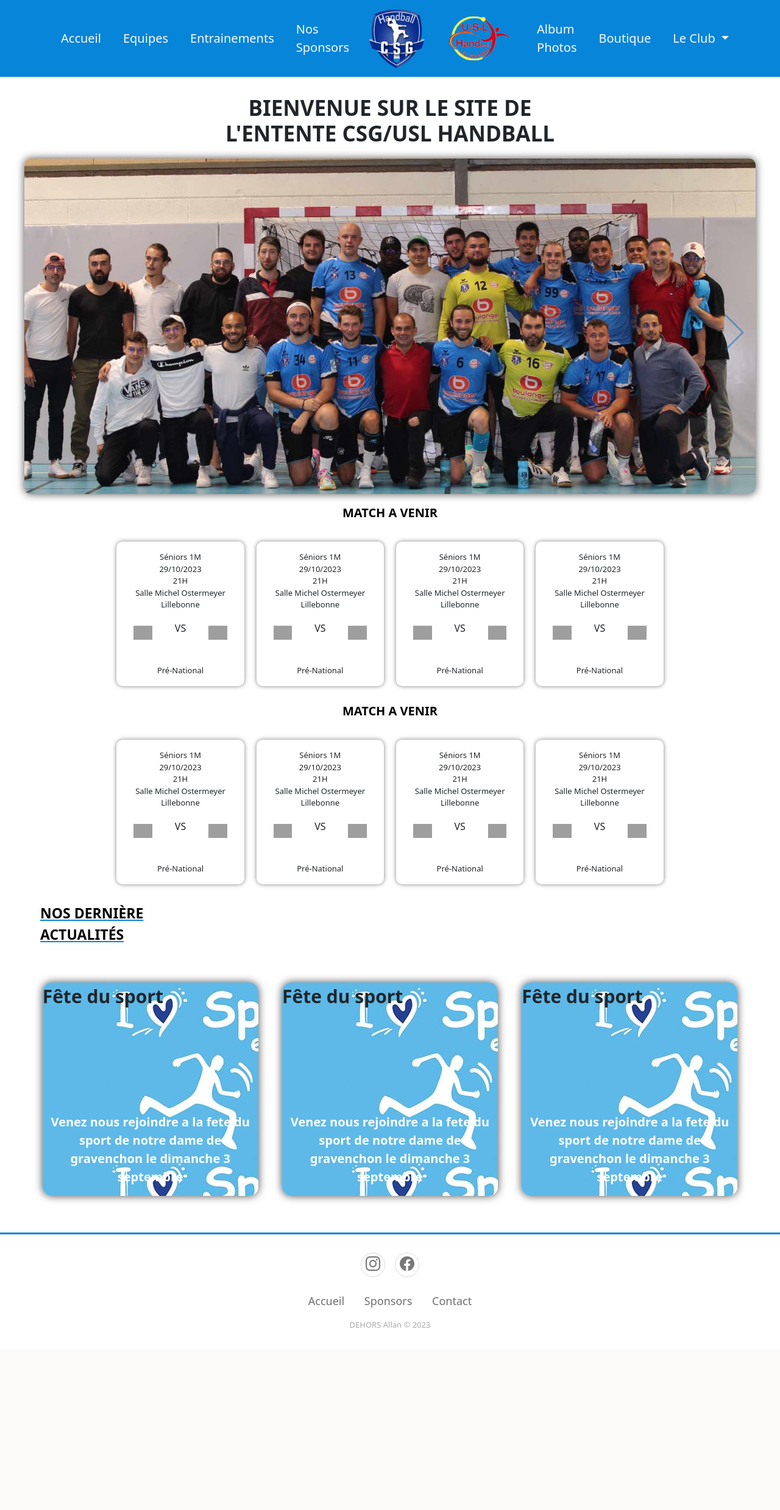
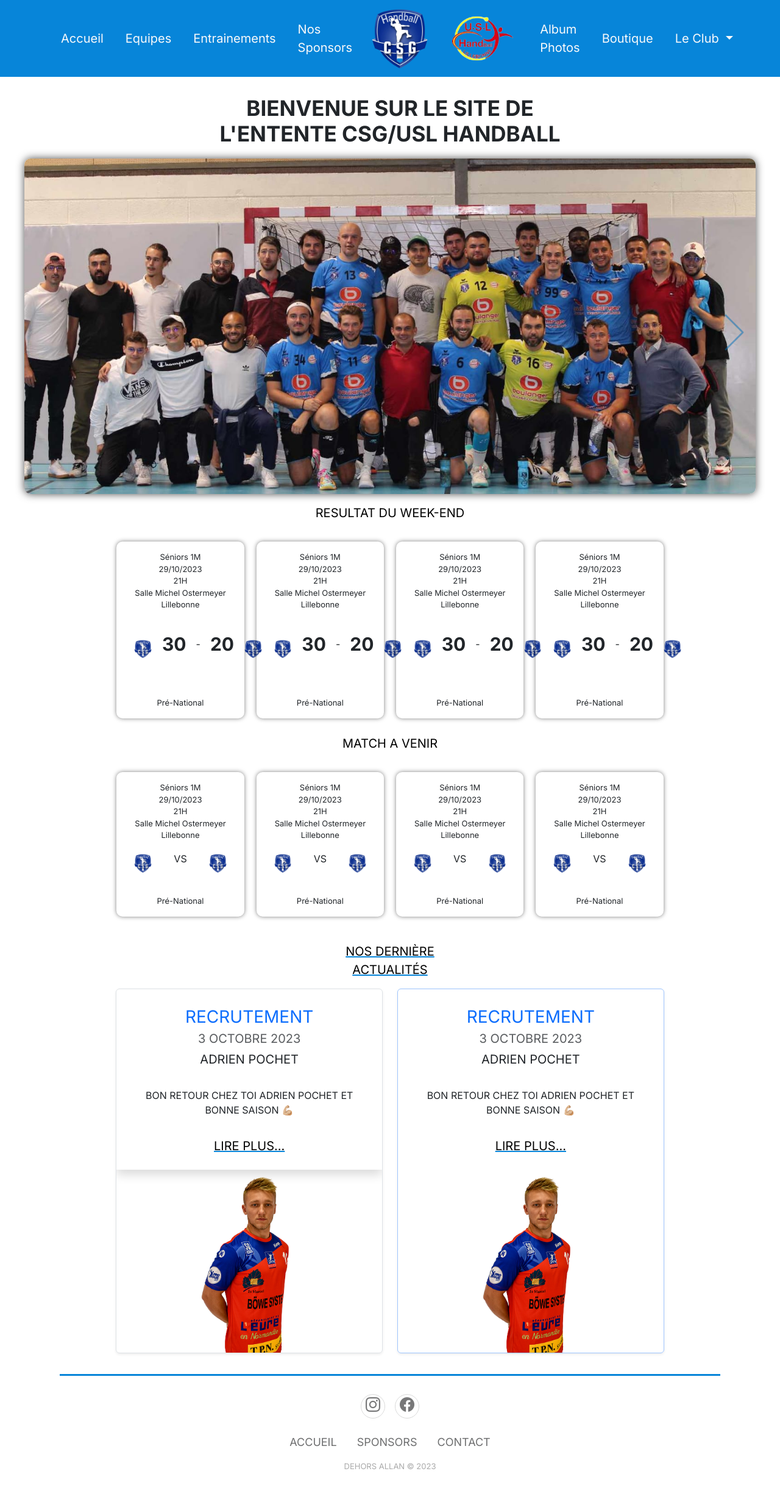
Before and after one commit to AllanDHS/CSG-USL, a PHP site: page /views/home.php in a window 1280 px wide. Shown: the whole page at 61% size. Before the commit the page ends 2177 px from the top, so only its background shows below. Run offline with PHP 8.4, Linux system fonts and the light colour scheme; some libraries are stand-ins or nearby versions; grey boxes are pictures that could not be loaded.

Commit message:
Article/ResponsiveHomePage

```diff
--- a/assets/style/style.css
+++ b/assets/style/style.css
@@ -9,6 +9,9 @@
      margin: 0;
      padding: 0;
      list-style-type: none;
+        text-decoration: none;
+        font-weight: normal;
+        font-family: 'Inter', sans-serif;
 
 
  }
@@ -17,7 +20,7 @@
 
  body {
      background-color: #ffffff35;
-     font-family: 'Inter', sans-serif;
+
  }
 
  /* NavBar */
@@ -170,10 +173,15 @@
     padding: 1rem;
 }
 
+.score{
+    font-size: 30px;
+    font-weight: 900;
+    padding: 1rem;
+}
+
 .center img{
     width: 20%;
 }
-
 
 
 .bottom{
@@ -183,74 +191,43 @@
     padding-top: 1rem;
 }
 
- /* Section 2 */
 
 
 
-/* Section 3 */
-
-.actuHomePage {
-    width: 100vw;
-    display: flex;
-    flex-direction: column;
 
 
+
+
+/* Section Actus */
+
+.scoreContainer{
+    text-align: center;
+    padding: 1rem;
 }
 
-.actuHomePage .containerActu{
-    display: flex;
-    flex-direction: row;
-    justify-content: space-around;
-    margin-top: 30px;
-    margin-left: 50px;
-    margin-right: 50px;
-    padding-bottom: 50px;
 
+.continue{
+    text-align: center;
+    text-transform: uppercase;
+    padding-top: 1rem;
+}
+
+.scoreContainer a{
+    text-decoration: none;
+    color: black;
+    text-decoration: underline #0785D9;
+}
+
+.scoreContainer a:hover{
+    color: #4b4c4d;
+    transition: all 0.5s ease;
+    transform: scale(1.1) ;
 }
 
 
 
-.actuHomePage .title {
-    font-size: 23px;
-    text-transform: uppercase;
-    text-align: left;
-    margin-left: 50px;
-    font-weight: 900;
-    padding-top: 20px;
-}
 
-.actuHomePage .title a {
-    color: black;
-    text-decoration: none;
-    text-decoration: underline #0785D9;
-}
 
-.actuHomePage .Actu {
-    width: 30%;
-    height: 350px;
-    background-image: url(../image/PIS-sport-en-fete-2018.jpg);
-    border-radius: 15px;
-    box-shadow: 0 0 14px rgba(0, 0, 0, 0.7);
-    position: relative;
-}
-
-.actuHomePage .Actu .titleActu {
-    font-size: 30px;
-    font-weight: 900;
-    text-align: left;
-
-}
-
-.actuHomePage .Actu .textActu{
-    font-size: 20px;
-    font-weight: 700;
-    position: absolute;
-    bottom: 0;
-    text-align: center;
-    color: white;
-    border-radius: 0 0 15px 15px;
-
-}
 
 
 
@@ -264,6 +241,7 @@
     color:#4b4c4d;
     border-top:  3px solid #0785D9;
     margin-top: 10px;
+    width: @;
   }
 
   .footer-basic ul {
--- a/views/home.php
+++ b/views/home.php
@@ -17,7 +17,7 @@
 <div class="matchHomePage">
     <div class="title">
         <a href="">
-            <p>Match a venir</p>
+            <p>resultat du week-end</p>
         </a>
     </div>
     <div class="container-fluid">
@@ -31,9 +31,11 @@
                     <p>Lillebonne</p>
                 </div>
                 <div class="center">
-                    <img src="Logo_CSG-1920w-removebg-preview.png" alt="Logo Equipe 1" class="Logo1">
-                    <p class="mx-auto">VS</p>
-                    <img src="Logo_CSG-1920w-removebg-preview.png" alt="Logo Equipe 2" class="Logo2">
+                    <img src="../assets/logo/Logo_CSG-1920w-removebg-preview.png" alt="Logo Equipe 1" class="Logo1">
+                    <p class="score">30</p>
+                    <p class="mx-auto">-</p>
+                    <p class="score">20</p>
+                    <img src="../assets/logo/Logo_CSG-1920w-removebg-preview.png" alt="Logo Equipe 2" class="Logo2">
                 </div>
                 <div class="bottom">
                     <p>pré-national</p>
@@ -49,9 +51,11 @@
                     <p>Lillebonne</p>
                 </div>
                 <div class="center">
-                    <img src="Logo_CSG-1920w-removebg-preview.png" alt="Logo Equipe 1" class="Logo1">
-                    <p class="mx-auto">VS</p>
-                    <img src="Logo_CSG-1920w-removebg-preview.png" alt="Logo Equipe 2" class="Logo2">
+                    <img src="../assets/logo/Logo_CSG-1920w-removebg-preview.png" alt="Logo Equipe 1" class="Logo1">
+                    <p class="score">30</p>
+                    <p class="mx-auto">-</p>
+                    <p class="score">20</p>
+                    <img src="../assets/logo/Logo_CSG-1920w-removebg-preview.png" alt="Logo Equipe 2" class="Logo2">
                 </div>
                 <div class="bottom">
                     <p>pré-national</p>
@@ -66,9 +70,11 @@
                     <p>Lillebonne</p>
                 </div>
                 <div class="center">
-                    <img src="Logo_CSG-1920w-removebg-preview.png" alt="Logo Equipe 1" class="Logo1">
-                    <p class="mx-auto">VS</p>
-                    <img src="Logo_CSG-1920w-removebg-preview.png" alt="Logo Equipe 2" class="Logo2">
+                    <img src="../assets/logo/Logo_CSG-1920w-removebg-preview.png" alt="Logo Equipe 1" class="Logo1">
+                    <p class="score">30</p>
+                    <p class="mx-auto">-</p>
+                    <p class="score">20</p>
+                    <img src="../assets/logo/Logo_CSG-1920w-removebg-preview.png" alt="Logo Equipe 2" class="Logo2">
                 </div>
                 <div class="bottom">
                     <p>pré-national</p>
@@ -83,9 +89,11 @@
                     <p>Lillebonne</p>
                 </div>
                 <div class="center">
-                    <img src="Logo_CSG-1920w-removebg-preview.png" alt="Logo Equipe 1" class="Logo1">
-                    <p class="mx-auto">VS</p>
-                    <img src="Logo_CSG-1920w-removebg-preview.png" alt="Logo Equipe 2" class="Logo2">
+                    <img src="../assets/logo/Logo_CSG-1920w-removebg-preview.png" alt="Logo Equipe 1" class="Logo1">
+                    <p class="score">30</p>
+                    <p class="mx-auto">-</p>
+                    <p class="score">20</p>
+                    <img src="../assets/logo/Logo_CSG-1920w-removebg-preview.png" alt="Logo Equipe 2" class="Logo2">
                 </div>
                 <div class="bottom">
                     <p>pré-national</p>
@@ -111,9 +119,9 @@
                         <p>Lillebonne</p>
                     </div>
                     <div class="center">
-                    <img src="Logo_CSG-1920w-removebg-preview.png" alt="Logo Equipe 1" class="Logo1">
+                        <img src="../assets/logo/Logo_CSG-1920w-removebg-preview.png" alt="Logo Equipe 1" class="Logo1">
                         <p class="mx-auto">VS</p>
-                    <img src="Logo_CSG-1920w-removebg-preview.png" alt="Logo Equipe 2" class="Logo2">
+                        <img src="../assets/logo/Logo_CSG-1920w-removebg-preview.png" alt="Logo Equipe 2" class="Logo2">
                     </div>
                     <div class="bottom">
                         <p>pré-national</p>
@@ -129,9 +137,9 @@
                         <p>Lillebonne</p>
                     </div>
                     <div class="center">
-                    <img src="Logo_CSG-1920w-removebg-preview.png" alt="Logo Equipe 1" class="Logo1">
+                        <img src="../assets/logo/Logo_CSG-1920w-removebg-preview.png" alt="Logo Equipe 1" class="Logo1">
                         <p class="mx-auto">VS</p>
-                    <img src="Logo_CSG-1920w-removebg-preview.png" alt="Logo Equipe 2" class="Logo2">
+                        <img src="../assets/logo/Logo_CSG-1920w-removebg-preview.png" alt="Logo Equipe 2" class="Logo2">
                     </div>
                     <div class="bottom">
                         <p>pré-national</p>
@@ -146,9 +154,9 @@
                         <p>Lillebonne</p>
                     </div>
                     <div class="center">
-                    <img src="Logo_CSG-1920w-removebg-preview.png" alt="Logo Equipe 1" class="Logo1">
+                        <img src="../assets/logo/Logo_CSG-1920w-removebg-preview.png" alt="Logo Equipe 1" class="Logo1">
                         <p class="mx-auto">VS</p>
-                    <img src="Logo_CSG-1920w-removebg-preview.png" alt="Logo Equipe 2" class="Logo2">
+                        <img src="../assets/logo/Logo_CSG-1920w-removebg-preview.png" alt="Logo Equipe 2" class="Logo2">
                     </div>
                     <div class="bottom">
                         <p>pré-national</p>
@@ -163,9 +171,9 @@
                         <p>Lillebonne</p>
                     </div>
                     <div class="center">
-                    <img src="Logo_CSG-1920w-removebg-preview.png" alt="Logo Equipe 1" class="Logo1">
+                        <img src="../assets/logo/Logo_CSG-1920w-removebg-preview.png" alt="Logo Equipe 1" class="Logo1">
                         <p class="mx-auto">VS</p>
-                    <img src="Logo_CSG-1920w-removebg-preview.png" alt="Logo Equipe 2" class="Logo2">
+                        <img src="../assets/logo/Logo_CSG-1920w-removebg-preview.png" alt="Logo Equipe 2" class="Logo2">
                     </div>
                     <div class="bottom">
                         <p>pré-national</p>
@@ -175,24 +183,40 @@
         </div>
 
     </div>
-<div class="actuHomePage">
+    <div class="container scoreContainer">
         <div class="title">
             <a href="">
                 <p>nos dernière <br>Actualités</p>
             </a>
+    <div class="row mb-2">
+    <div class="col-md-5">
+      <div class="row g-0 border rounded overflow-hidden flex-md-row mb-4 shadow-sm h-md-250 position-relative shadow">
+        <div class="col p-4 d-flex flex-column position-static shadow">
+          <p class="mb-0 text-primary fs-3">Recrutement</p>
+          <div class="mb-1 text-muted fs-5">3 octobre 2023</div>
+          <p>Adrien Pochet</p>
+          <p class="mb-auto p-3 fs-6">Bon retour chez toi Adrien Pochet et bonne saison 💪🏼</p>
+          <a href="#" class="fs-7 continue">Lire plus...</a>
         </div>
-    <div class="containerActu">
-        <div class="Actu">
-            <p class="titleActu">Fête du sport </p>
-            <p class="textActu">Venez nous rejoindre a la fete du sport de notre dame de gravenchon le dimanche 3 septembre</p>
+        <div class="col-auto d-none d-lg-block">
+          <img class="bd-placeholder-img" width="200" height="300" src="../assets/logo/pochet-adrien__picture__2018-2019-3679-7184.png">
+
         </div>
-        <div class="Actu">
-            <p class="titleActu">Fête du sport </p>
-            <p class="textActu">Venez nous rejoindre a la fete du sport de notre dame de gravenchon le dimanche 3 septembre</p>
       </div>
-        <div class="Actu">
-            <p class="titleActu">Fête du sport </p>
-            <p class="textActu">Venez nous rejoindre a la fete du sport de notre dame de gravenchon le dimanche 3 septembre</p>
+    </div>
+    <div class="col-md-5">
+      <div class="row g-0 border rounded overflow-hidden flex-md-row mb-4 shadow-sm h-md-250 position-relative border border-primary-subtle ">
+        <div class="col p-4 d-flex flex-column position-static ">
+          <p class="mb-0 text-primary fs-3">Recrutement</p>
+          <div class="mb-1 text-muted fs-5">3 octobre 2023</div>
+          <p>Adrien Pochet</p>
+          <p class="mb-auto p-3 fs-6">Bon retour chez toi Adrien Pochet et bonne saison 💪🏼</p>
+          <a href="#" class="fs-7 continue">Lire plus...</a>
+        </div>
+        <div class="col-auto d-none d-lg-block">
+          <img class="bd-placeholder-img" width="200" height="300" src="../assets/logo/pochet-adrien__picture__2018-2019-3679-7184.png">
+
+        </div>
       </div>
     </div>
   </div>
```
Also changed, not shown: assets/logo/pochet-adrien__picture__2018-2019-3679-7184.png (added). Lines whose indentation alone changed are shown as unchanged.
